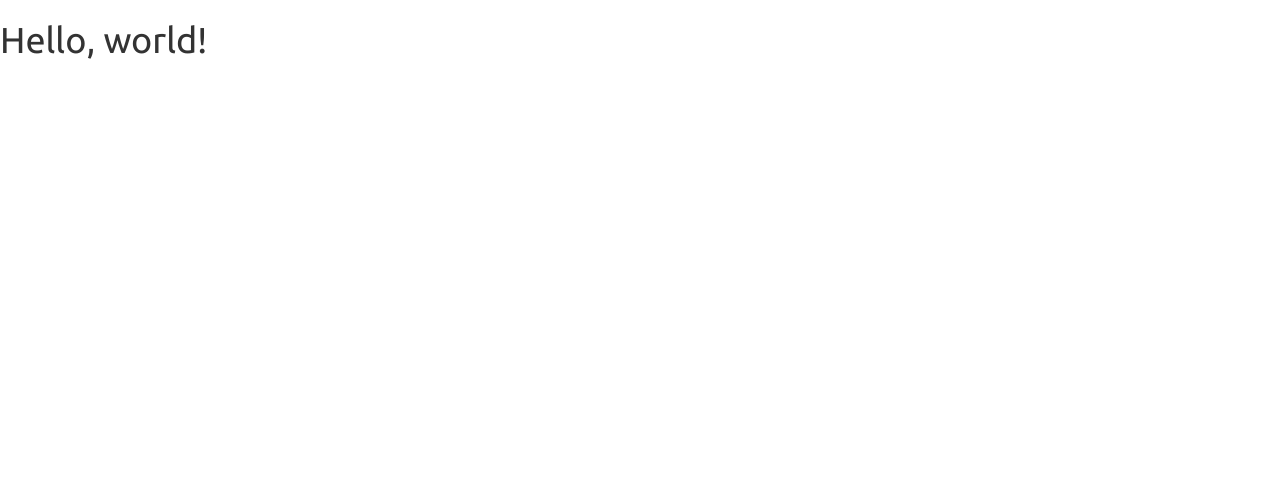
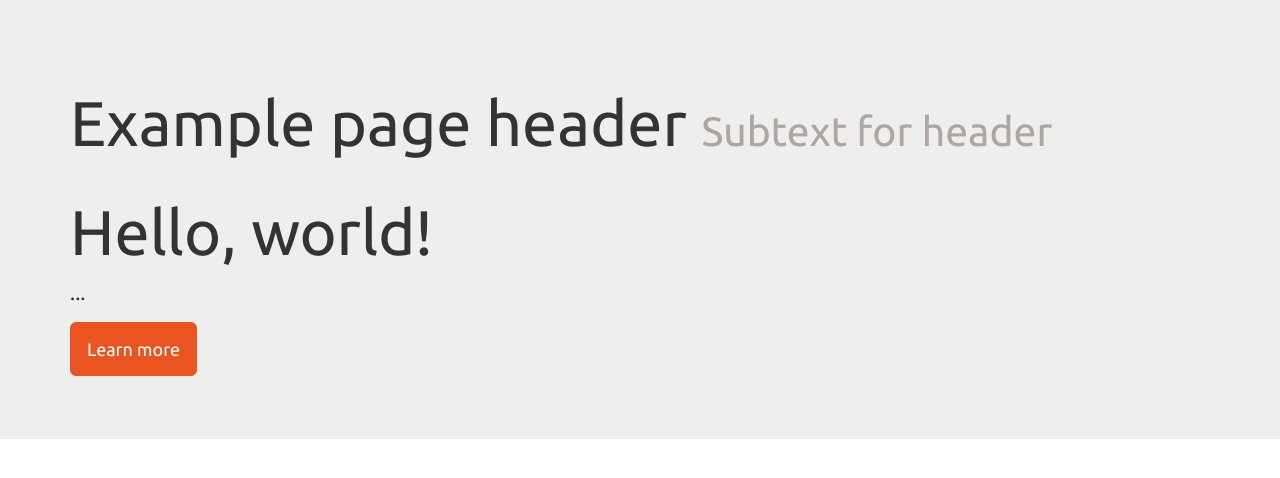
Before and after one commit to snowcxt/valta-realty, a website: page index.html in a window 1280 px wide. Drawn offline with Linux system fonts and the light colour scheme.

Commit message:
add jumbotron

```diff
--- a/index.html
+++ b/index.html
@@ -1,6 +1,7 @@
 <!DOCTYPE html>
 <html lang="en">
-  <head>
+
+<head>
     <meta charset="utf-8">
     <meta http-equiv="X-UA-Compatible" content="IE=edge">
     <meta name="viewport" content="width=device-width, initial-scale=1">
@@ -16,10 +17,22 @@
       <script src="https://oss.maxcdn.com/html5shiv/3.7.3/html5shiv.min.js"></script>
       <script src="https://oss.maxcdn.com/respond/1.4.2/respond.min.js"></script>
     <![endif]-->
-  </head>
-  <body>
-    <h1>Hello, world!</h1>
+</head>
+
+<body>
+    <div class="jumbotron">
+        <div class="container">
+            <div class="page-header">
+                <h1>Example page header <small>Subtext for header</small></h1>
+            </div>
+            <h1>Hello, world!</h1>
+            <p>...</p>
+            <p><a class="btn btn-primary btn-lg" href="#" role="button">Learn more</a></p>
+        </div>
+    </div>
 
 
-  </body>
+
+</body>
+
 </html>
```
